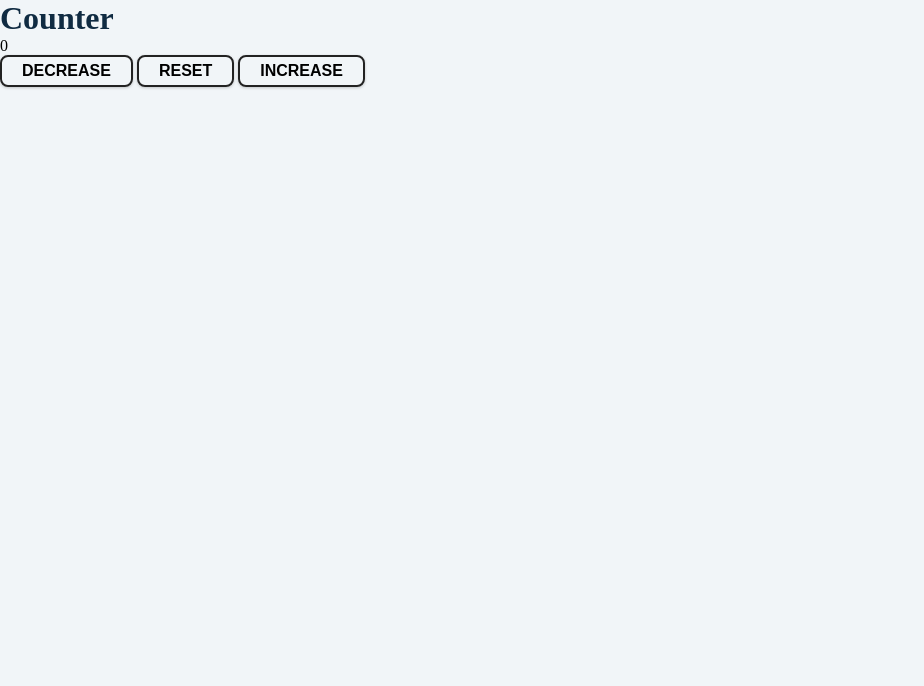
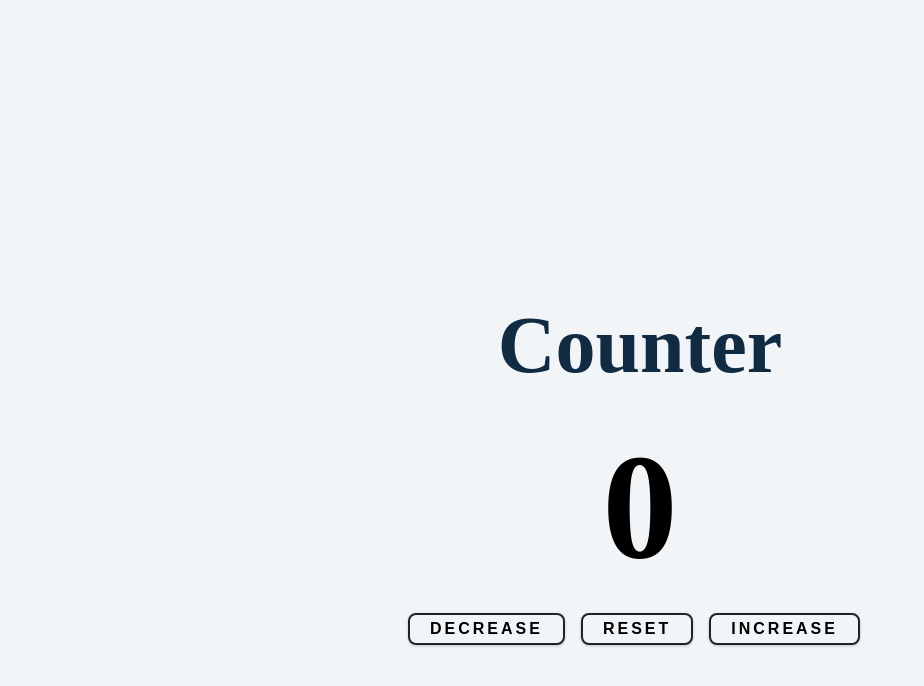
Before and after one commit to AlexScottMartinez/counter, a plain HTML site: page index.html in a window 1280 px wide. Shown: the whole page, without its empty margins (0-924 px from the left). Drawn offline with Linux system fonts and the light colour scheme.

Commit message:
completed how the styles.css is suppose to look like

```diff
--- a/styles.css
+++ b/styles.css
@@ -7,17 +7,28 @@
 body {
     min-height: 100vh;
     background-color: #f1f5f8;
+    text-align: center;
+    padding: 300px 0;
+
 }
 
 h1 {
     color: #102b42;
+    font-size: 80px;
+    padding-bottom: 30px;
 }
 
+span {
+    font-size: 150px;
+    font-weight: 700;
+}
+
+.button-container {
     .btn {
         font-family: sans-serif;
         text-transform: uppercase;
         background: transparent;
-    letter-spacing: 1.2;
+        letter-spacing: 3px;
         display: inline-block;
         font-weight: 700;
         transition: 0.3s;
@@ -27,6 +38,8 @@ h1 {
         border-radius: 8px;
         font-size: 1rem;
         padding: 0.3rem 1.25rem;
+        margin-right: 12px;
+        margin-top: 20px;
     }
 
     .btn:hover,:focus {
@@ -34,3 +47,4 @@ h1 {
         cursor: pointer;
         background-color: #999;
     }
+}
```
Lines whose indentation alone changed are shown as unchanged.
